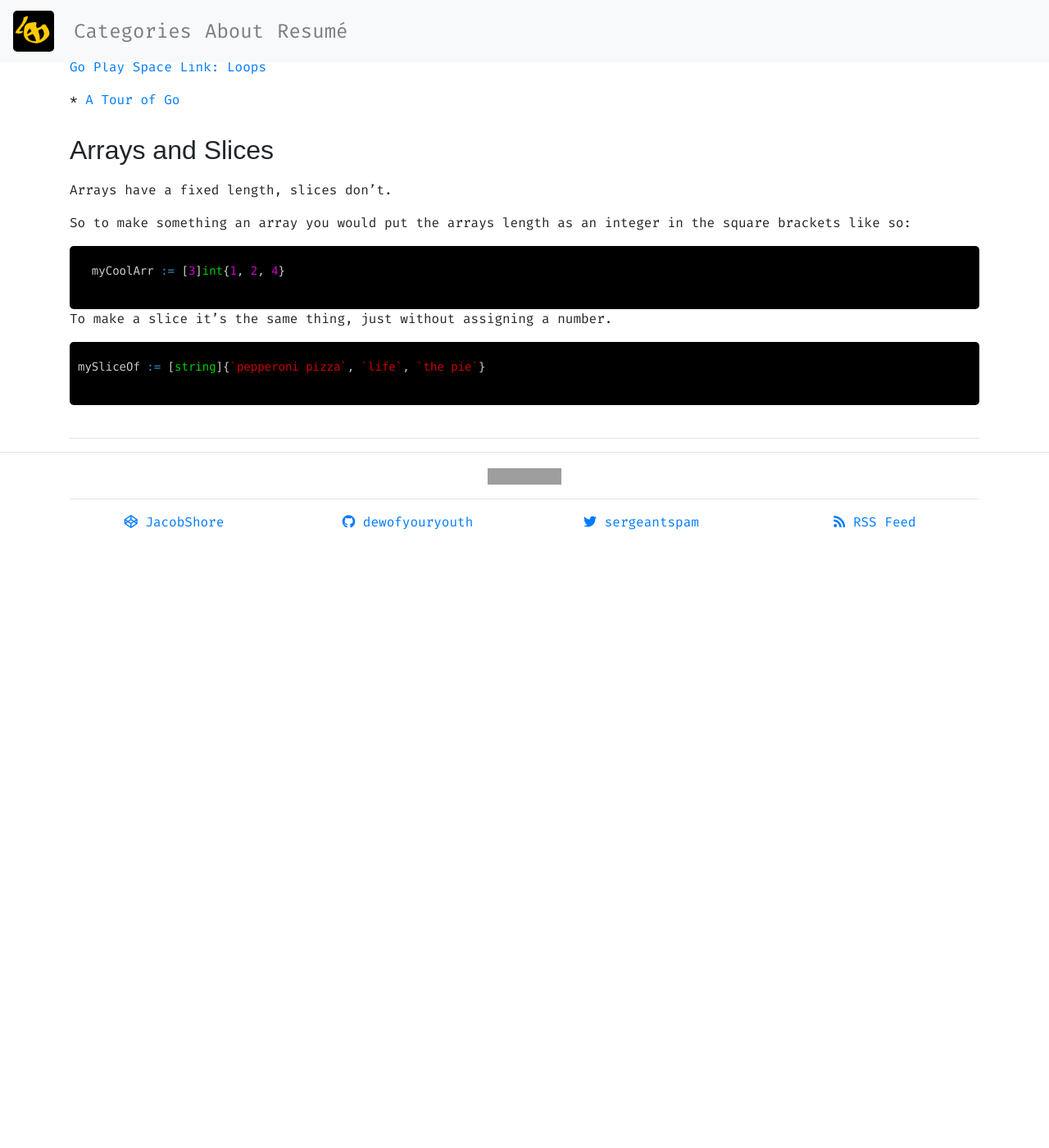
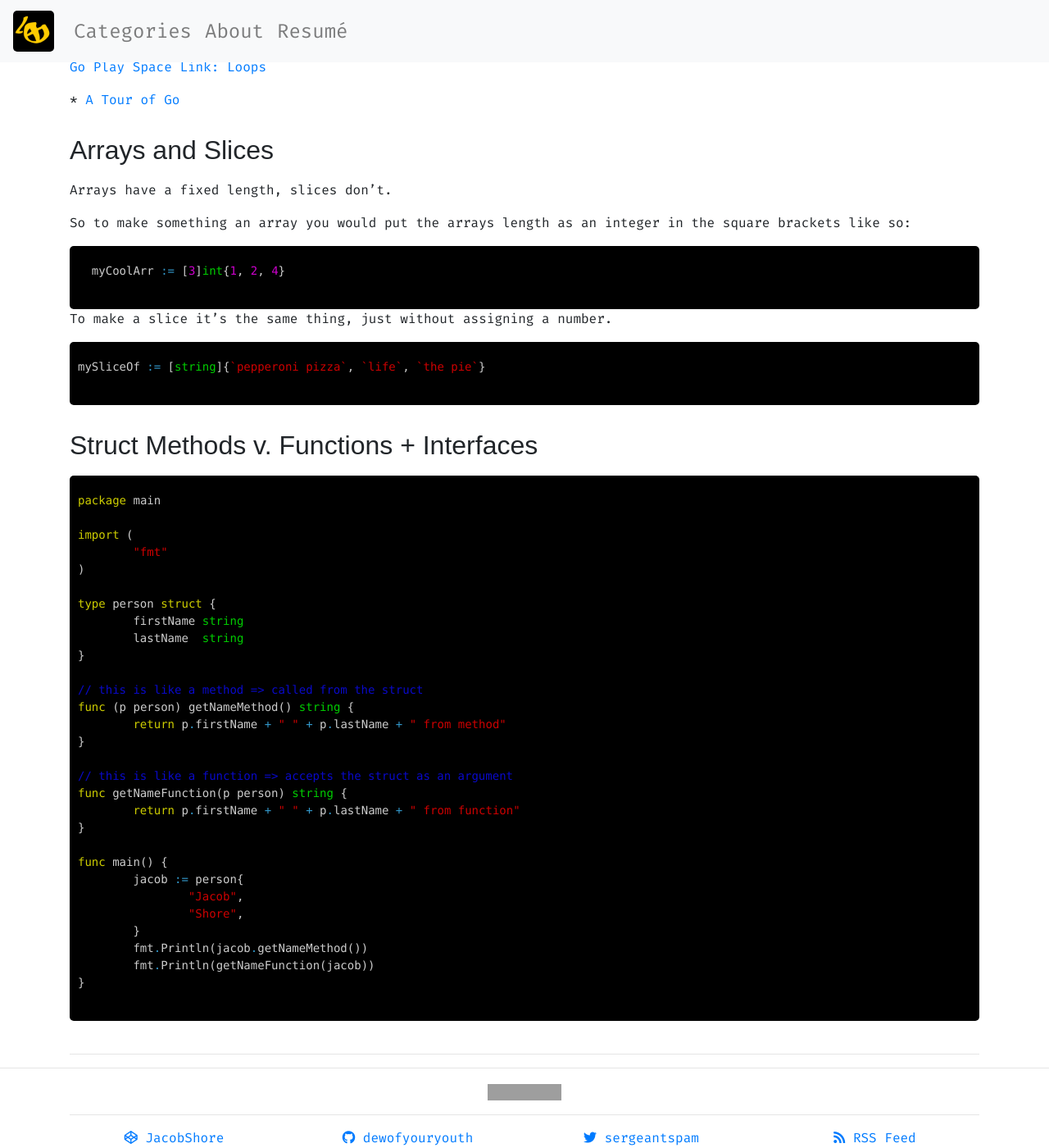
Before and after one commit to DewofyourYouth/DewofyourYouth.github.io, a Jekyll site: the page built from _posts/2020-1-16-go-lang-cheatsheat.md, in a window 1280 px wide and 1400 px high, scrolled down 2409 px. Shown: the whole window at 82% size. Built offline with Jekyll 4.4.1, drawn with Linux system fonts in a browser that asks for light colours; nearby versions of some CDN libraries; some web fonts are replaced; comment, search, counter and statistics services are not loaded; before the commit the page ends 3058 px from its top, so only the background shows below that; grey boxes are pictures that could not be loaded.

Commit message:
struct methods vs.functions

````diff
--- a/_posts/2020-1-16-go-lang-cheatsheat.md
+++ b/_posts/2020-1-16-go-lang-cheatsheat.md
@@ -130,3 +130,37 @@
 ```go
 mySliceOf := [string]{`pepperoni pizza`, `life`, `the pie`}
 ```
+
+## Struct Methods v. Functions + Interfaces
+
+```go
+package main
+
+import (
+	"fmt"
+)
+
+type person struct {
+	firstName string
+	lastName  string
+}
+
+// this is like a method => called from the struct
+func (p person) getNameMethod() string {
+	return p.firstName + " " + p.lastName + " from method"
+}
+
+// this is like a function => accepts the struct as an argument
+func getNameFunction(p person) string {
+	return p.firstName + " " + p.lastName + " from function"
+}
+
+func main() {
+	jacob := person{
+		"Jacob",
+		"Shore",
+	}
+	fmt.Println(jacob.getNameMethod())
+	fmt.Println(getNameFunction(jacob))
+}
+```
````
